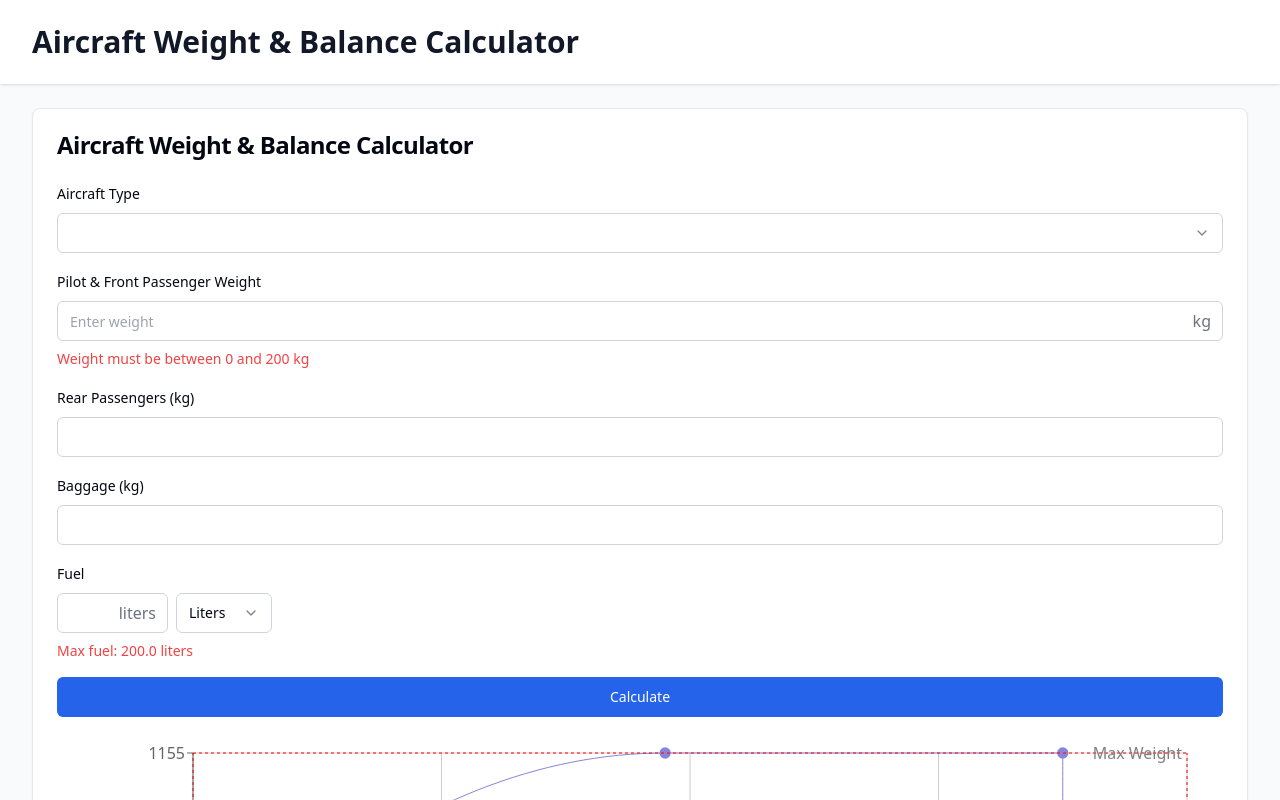
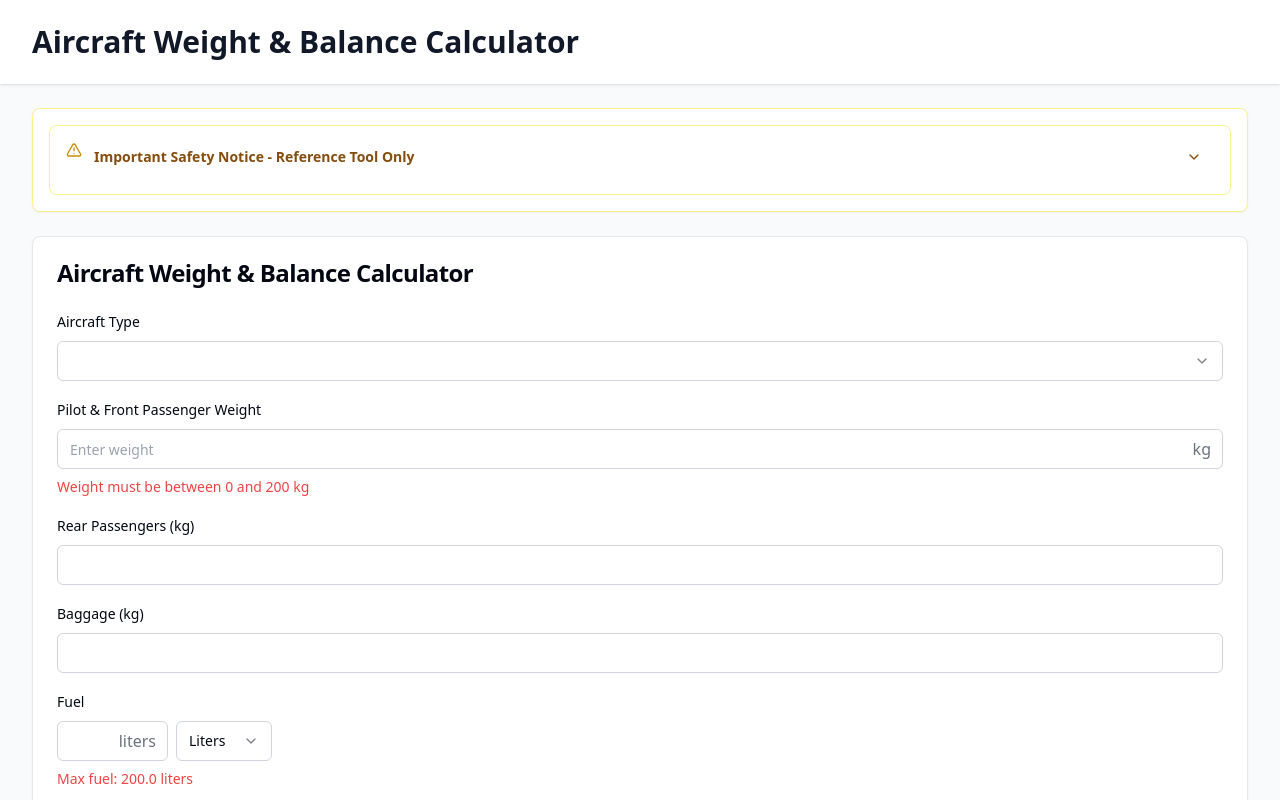
Before and after one commit to juhoson/weight-balance-calculator, a React (Create React App) app: page / in a window 1280 px wide. Shown: the top 800 px of the page. Built offline with nearby package versions, Linux system fonts and the light colour scheme.

Commit message:
Added LICENSE and SafetyDisclaimer in the GUI

```diff
--- /dev/null
+++ b/src/components/SafetyDisclaimer.tsx
@@ -0,0 +1,78 @@
+// src/components/SafetyDisclaimer.tsx
+import React, { useState } from 'react';
+import { Card, CardContent } from './ui/Card';
+import { Alert, AlertDescription } from './ui/Alert';
+import { Button } from './ui/Button';
+import { ChevronDown, ChevronUp, AlertTriangle } from 'lucide-react';
+
+const SafetyDisclaimer: React.FC = () => {
+    const [isExpanded, setIsExpanded] = useState(false);
+
+    return (
+        <Card className="mb-6 border-yellow-200">
+            <CardContent className="p-4">
+                <Alert variant="warning" className="border-yellow-200">
+                    <AlertTriangle className="h-4 w-4 text-yellow-600" />
+                    <AlertDescription>
+                        <div className="space-y-2">
+                            <div className="flex items-center justify-between">
+                <span className="font-semibold text-yellow-800">
+                  Important Safety Notice - Reference Tool Only
+                </span>
+                                <Button
+                                    variant="ghost"
+                                    size="sm"
+                                    onClick={() => setIsExpanded(!isExpanded)}
+                                    className="text-yellow-800"
+                                >
+                                    {isExpanded ? (
+                                        <ChevronUp className="h-4 w-4" />
+                                    ) : (
+                                        <ChevronDown className="h-4 w-4" />
+                                    )}
+                                </Button>
+                            </div>
+
+                            {isExpanded && (
+                                <div className="space-y-2 text-sm mt-2">
+                                    <p>
+                                        This calculator is provided as a preliminary reference tool only.
+                                        The pilot-in-command (PIC) must verify all calculations using their
+                                        specific aircraft's Pilot Operating Handbook (POH) before each flight.
+                                    </p>
+
+                                    <ul className="list-disc pl-5 space-y-1">
+                                        <li>
+                                            Individual aircraft may have different characteristics based on
+                                            modifications, equipment, and repairs.
+                                        </li>
+                                        <li>
+                                            All calculations must be verified against your aircraft's specific
+                                            POH and current weight and balance documentation.
+                                        </li>
+                                        <li>
+                                            The PIC is ultimately responsible for ensuring the aircraft is
+                                            operated within its approved weight and balance envelope.
+                                        </li>
+                                        <li>
+                                            This tool should never be used as the sole source for weight
+                                            and balance calculations.
+                                        </li>
+                                    </ul>
+
+                                    <p className="font-semibold mt-2">
+                                        By using this calculator, you acknowledge that it is for reference
+                                        purposes only and that you will verify all calculations using official
+                                        aircraft documentation.
+                                    </p>
+                                </div>
+                            )}
+                        </div>
+                    </AlertDescription>
+                </Alert>
+            </CardContent>
+        </Card>
+    );
+};
+
+export default SafetyDisclaimer;
--- a/src/components/WeightBalanceCalculator.tsx
+++ b/src/components/WeightBalanceCalculator.tsx
@@ -9,6 +9,7 @@ import { Select, SelectTrigger, SelectValue, SelectContent, SelectItem } from '.
 import {aircraftData, calculateCG, calculateMoment, isWithinEnvelope} from '../data/aircraftData';
 import {FormItem, FormLabel, FormMessage} from "./ui/Form";
 import AircraftInfoBox from "./AircraftInfoBox";
+import SafetyDisclaimer from "./SafetyDisclaimer";
 
 interface CalculatorInputs {
     pilotFrontWeight: number;
@@ -48,9 +49,9 @@ const WeightBalanceCalculator: React.FC = () => {
         // Convert current amount to new unit
         if (inputs.fuelUnit !== unit) {
             if (unit === 'kg' && inputs.fuelUnit === 'liters') {
-                newFuelAmount = inputs.fuelAmount * 0.72; // Convert liters to kg (approximate aviation fuel density)
+                newFuelAmount = inputs.fuelAmount * aircraft.stations.fuel.weightPerLiter; // Convert liters to kg
             } else if (unit === 'liters' && inputs.fuelUnit === 'kg') {
-                newFuelAmount = inputs.fuelAmount / 0.72; // Convert kg to liters
+                newFuelAmount = inputs.fuelAmount / aircraft.stations.fuel.weightPerLiter; // Convert kg to liters
             }
         }
 
@@ -74,7 +75,7 @@ const WeightBalanceCalculator: React.FC = () => {
         // Calculate fuel weight based on input unit
         const fuelWeight = inputs.fuelUnit === 'kg'
             ? inputs.fuelAmount
-            : inputs.fuelAmount * 0.72; // Convert liters to kg if needed
+            : inputs.fuelAmount * aircraft.stations.fuel.weightPerLiter; // Convert liters to kg if needed
 
         // Calculate individual moments
         const moments = {
@@ -107,11 +108,12 @@ const WeightBalanceCalculator: React.FC = () => {
         if (inputs.fuelUnit === 'liters') {
             return aircraft.stations.fuel.maxLiters;
         }
-        return aircraft.stations.fuel.maxLiters * 0.72; // Convert max liters to kg
+        return aircraft.stations.fuel.maxLiters * aircraft.stations.fuel.weightPerLiter; // Convert max liters to kg
     };
 
     return (
         <>
+        <SafetyDisclaimer />
         <Card>
             <CardHeader>
                 <CardTitle>Aircraft Weight & Balance Calculator</CardTitle>
```
Also changed, not shown: 2 other files (tests, documents, lock files or other folders).
